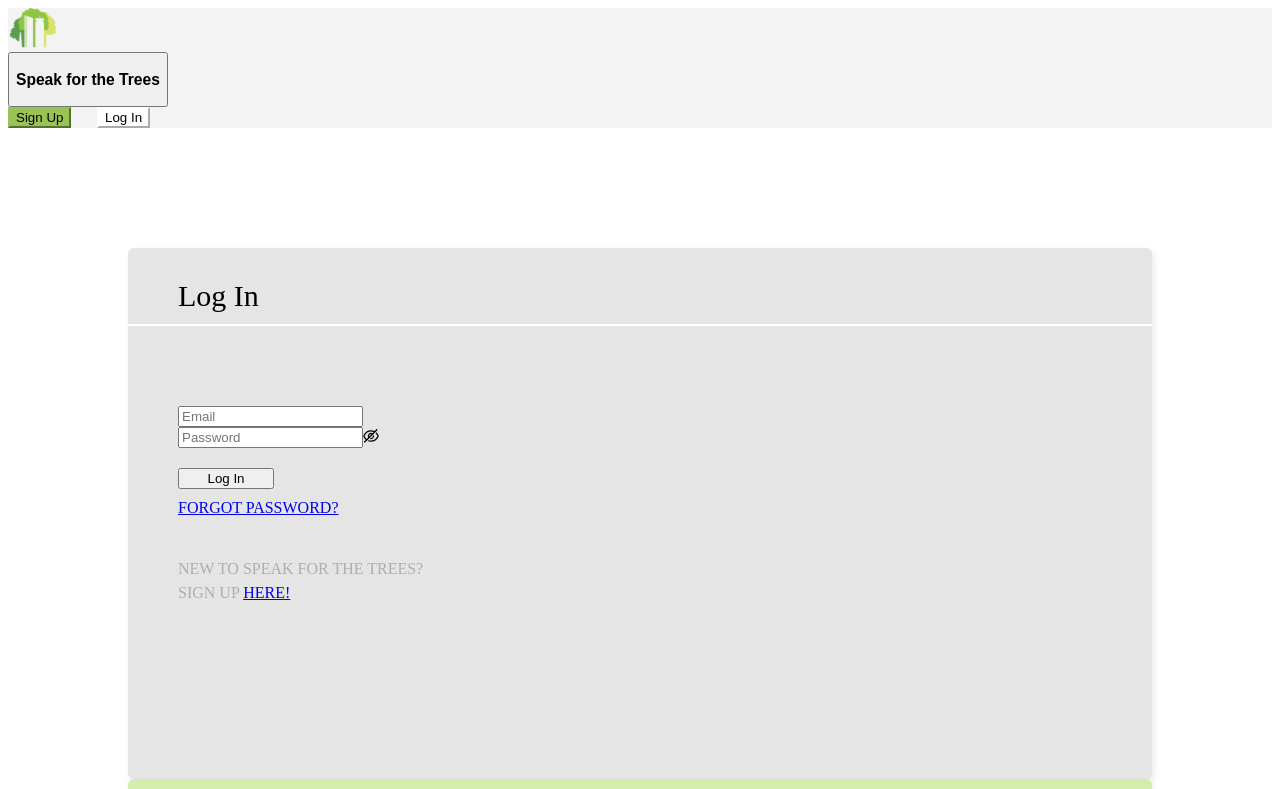
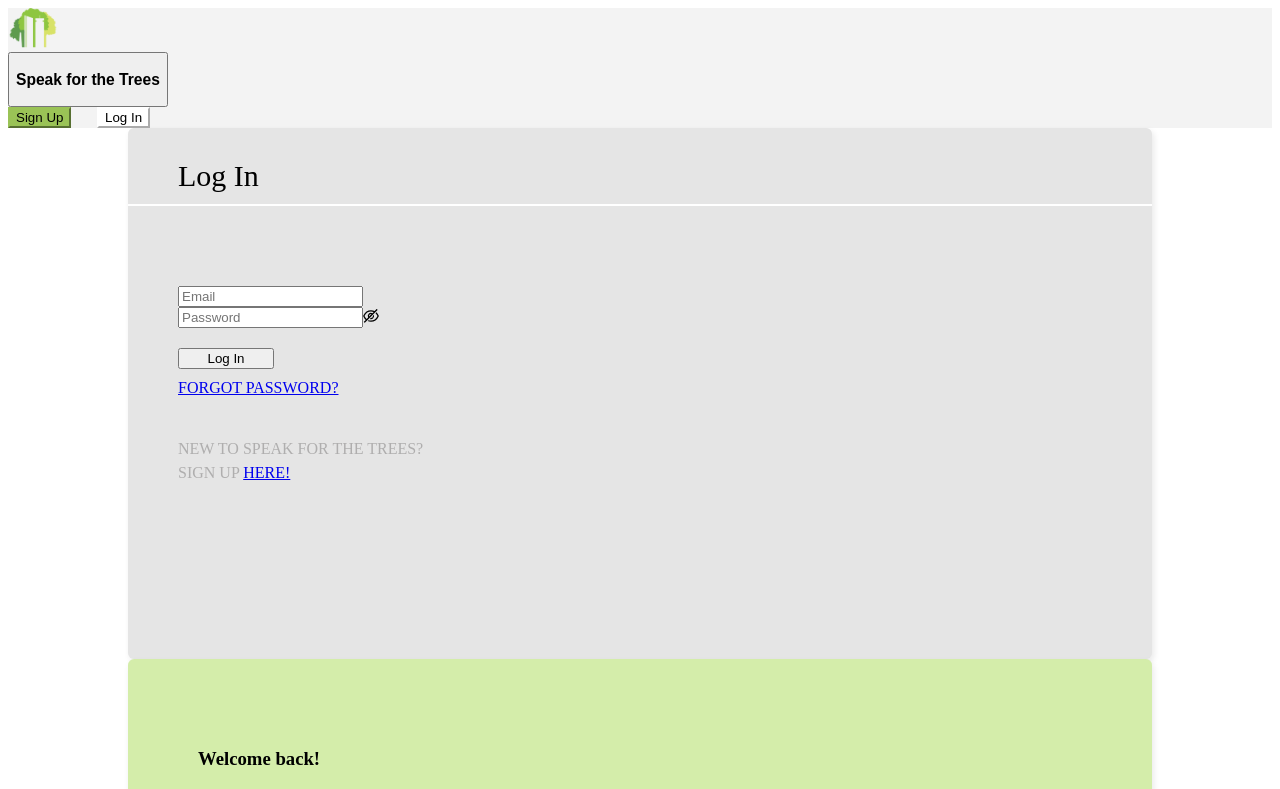
Before and after one commit to Code-4-Community/speak-for-the-trees-frontend, a React (Create React App) app: page /login in a window 1280 px wide. Shown: the top 789 px of the page. Built offline with nearby package versions, Linux system fonts and the light colour scheme.

Commit message:
make login and signup containers the same and change link on not found page

```diff
--- a/src/containers/login/index.tsx
+++ b/src/containers/login/index.tsx
@@ -32,8 +32,8 @@ import {
 const { Paragraph } = Typography;
 
 const LoginPageContainer = styled.div`
-  padding: 120px;
-  height: 100%;
+  margin: auto;
+  width: 80vw;
 `;
 
 const TabletLoginPageContainer = styled.div`
--- a/src/containers/notFound/index.tsx
+++ b/src/containers/notFound/index.tsx
@@ -18,7 +18,7 @@ const NotFound: React.FC = () => {
       </Helmet>
       <ContentContainer>
         <Title>Oops! We can't find the page you're looking for.</Title>
-        <Link to={Routes.LANDING}>
+        <Link to={Routes.HOME}>
           <Typography.Link>Take me back home!</Typography.Link>
         </Link>
       </ContentContainer>
```
